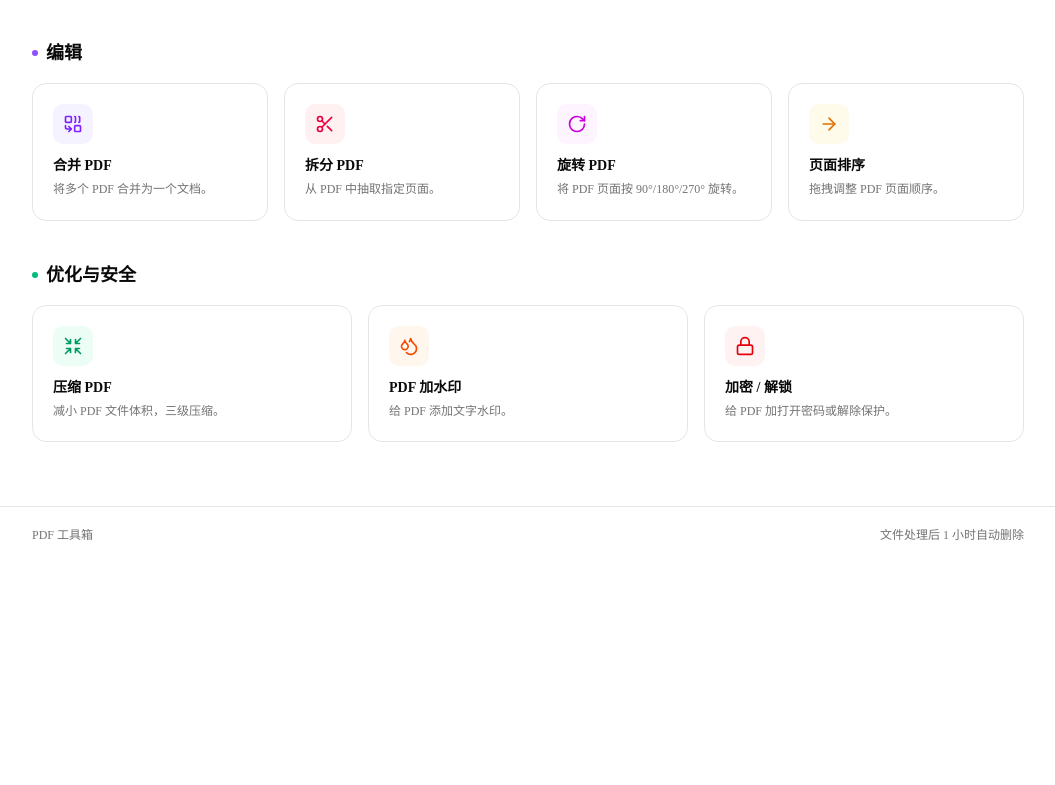
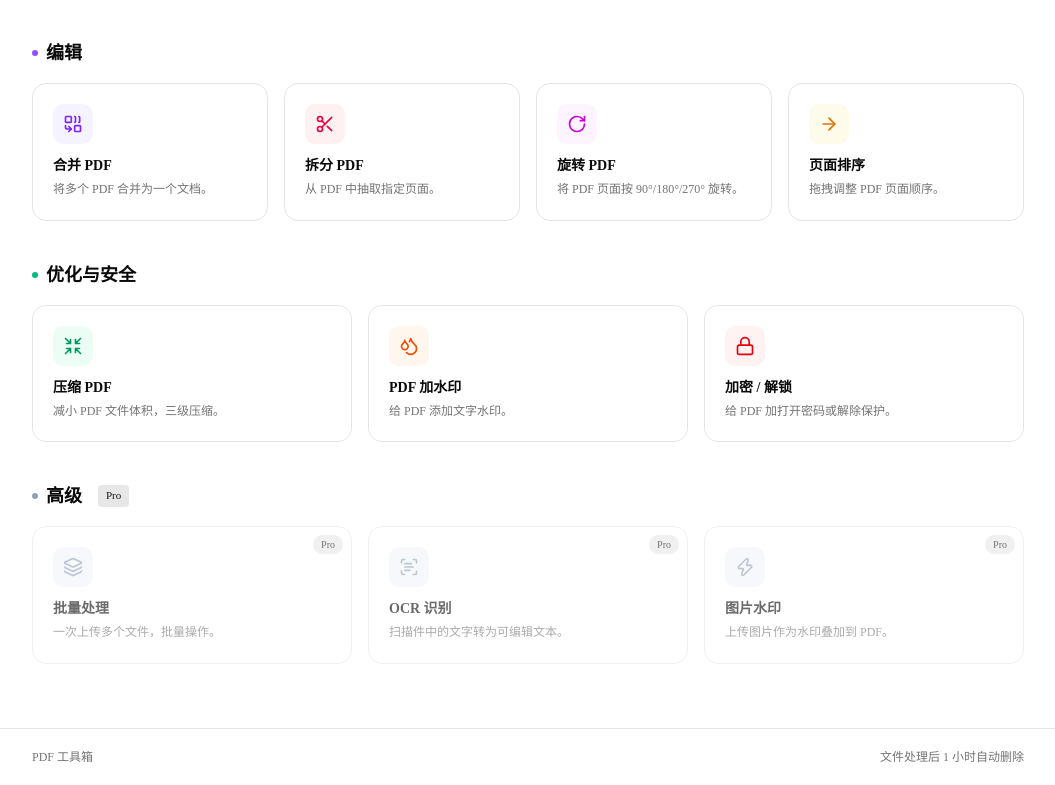
Before and after one commit to wangbao78/pdfwork, a Next.js app: page / in a window 1280 px wide. Shown: the part 439-1224 px from the top of the page, without its empty margins (112-1167 px from the left). Before the commit the page ends 1002 px from the top, so only its background shows below. Built offline with nearby package versions, Linux system fonts and the light colour scheme; no server answers.

Commit message:
首页新增「高级」分组，Pro 占位卡片
- 批量处理、OCR 识别、图片水印 三个 Pro 功能
- 灰色半透明样式 + Pro 角标
- 点击跳转定价页

Co-Authored-By: Claude Opus 4.7 <noreply@anthropic.com>

```diff
--- a/src/app/page.tsx
+++ b/src/app/page.tsx
@@ -2,6 +2,7 @@ import Link from "next/link"
 import {
   FileType, Combine, Shrink, Droplets, Scissors, Image,
   ImageUp, Images, RotateCw, FileText, Lock, ArrowRight,
+  Layers, ScanText, Zap,
 } from "lucide-react"
 
 interface Tool {
@@ -83,6 +84,27 @@ const optimizeTools: Tool[] = [
   },
 ]
 
+const advancedTools: Tool[] = [
+  {
+    href: "/pricing", icon: Layers,
+    title: "批量处理", desc: "一次上传多个文件，批量操作。",
+    bgLight: "bg-slate-100 dark:bg-slate-800", iconColor: "text-slate-400 dark:text-slate-500",
+    soon: true,
+  },
+  {
+    href: "/pricing", icon: ScanText,
+    title: "OCR 识别", desc: "扫描件中的文字转为可编辑文本。",
+    bgLight: "bg-slate-100 dark:bg-slate-800", iconColor: "text-slate-400 dark:text-slate-500",
+    soon: true,
+  },
+  {
+    href: "/pricing", icon: Zap,
+    title: "图片水印", desc: "上传图片作为水印叠加到 PDF。",
+    bgLight: "bg-slate-100 dark:bg-slate-800", iconColor: "text-slate-400 dark:text-slate-500",
+    soon: true,
+  },
+]
+
 function ToolCard({ tool }: { tool: Tool }) {
   const Icon = tool.icon
   return (
@@ -98,8 +120,8 @@ function ToolCard({ tool }: { tool: Tool }) {
       <h3 className="mt-3 text-sm font-semibold">{tool.title}</h3>
       <p className="mt-1 text-xs text-muted-foreground leading-relaxed">{tool.desc}</p>
       {tool.soon && (
-        <span className="absolute top-2 right-2 rounded-full bg-amber-100 dark:bg-amber-900 px-2 py-0.5 text-[10px] text-amber-700 dark:text-amber-300">
-          即将推出
+        <span className="absolute top-2 right-2 rounded-full bg-primary/10 px-2 py-0.5 text-[10px] font-medium text-primary">
+          Pro
         </span>
       )}
     </Link>
@@ -111,7 +133,7 @@ export default function Home() {
     <>
       <section className="mx-auto w-full max-w-5xl px-4 pt-16 pb-10 text-center">
         <h1 className="text-3xl font-bold tracking-tight sm:text-4xl">PDF 工具箱</h1>
-        <p className="mt-3 text-muted-foreground">13 个工具，免费在线处理 PDF — 转换、编辑、优化</p>
+        <p className="mt-3 text-muted-foreground">13+ 免费工具，在线处理 PDF — 转换、编辑、优化</p>
       </section>
 
       <section className="mx-auto w-full max-w-5xl px-4 pb-16 space-y-10">
@@ -144,6 +166,17 @@ export default function Home() {
             {optimizeTools.map((t) => <ToolCard key={t.href} tool={t} />)}
           </div>
         </div>
+
+        <div>
+          <h2 className="text-lg font-semibold mb-4 flex items-center gap-2">
+            <span className="h-1.5 w-1.5 rounded-full bg-slate-400" />
+            高级
+            <span className="ml-2 rounded bg-primary/10 px-2 py-0.5 text-[11px] font-medium text-primary">Pro</span>
+          </h2>
+          <div className="grid gap-4 sm:grid-cols-2 lg:grid-cols-3">
+            {advancedTools.map((t) => <ToolCard key={t.href} tool={t} />)}
+          </div>
+        </div>
       </section>
     </>
   )
```
